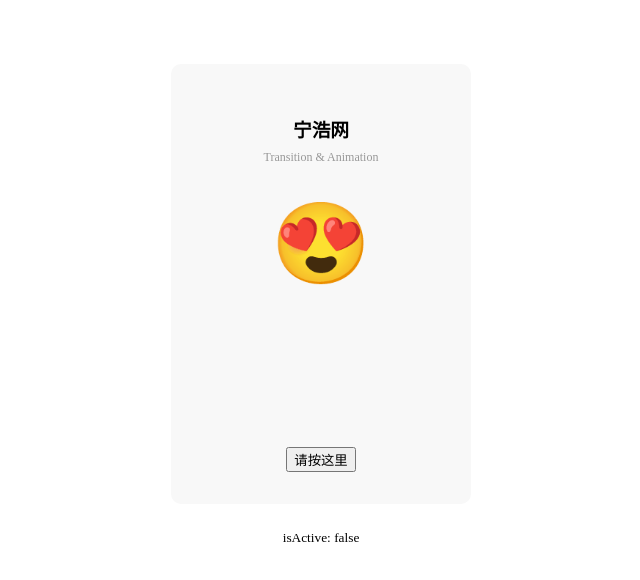
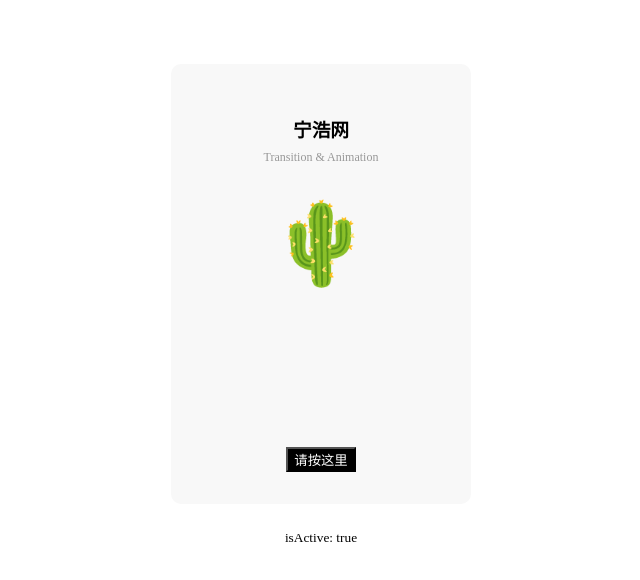
Before and after one commit to rockts/ninghao-vue, a Vue app: page / in a window 1280 px wide. Shown: the top 580 px of the page, without its empty margins (319-959 px from the left). Built offline with nearby package versions, Linux system fonts and the light colour scheme.

Commit message:
transition：进入与离开过渡

```diff
--- a/src/app/app.vue
+++ b/src/app/app.vue
@@ -6,7 +6,9 @@
         <div class="card-subtitle">Transition & Animation</div>
       </div>
       <div class="card_content">
-        <div :class="['emoji', { pulse: isActive }]">😍</div>
+        <transition>
+          <div v-if="isActive" class="emoji">🌵</div>
+        </transition>
       </div>
       <div class="card_action">
         <button @click="isActive = !isActive" :class="{ active: isActive }">
@@ -25,7 +27,7 @@ export default {
   data() {
     return {
       name: '宁浩网',
-      isActive: false,
+      isActive: true,
     };
   },
 };
--- a/src/app/styles/app.css
+++ b/src/app/styles/app.css
@@ -45,3 +45,23 @@ label {
     transform: scale3d(1, 1, 1);
   }
 }
+
+.v-enter-from {
+  opacity: 0;
+}
+.v-enter-active {
+  transition: 0.3s;
+}
+.v-enter-to {
+  opacity: 1;
+}
+
+.v-leave-from {
+  opacity: 1;
+}
+.v-leave-active {
+  transition: 0.3s;
+}
+.v-leave-to {
+  opacity: 0;
+}
```
